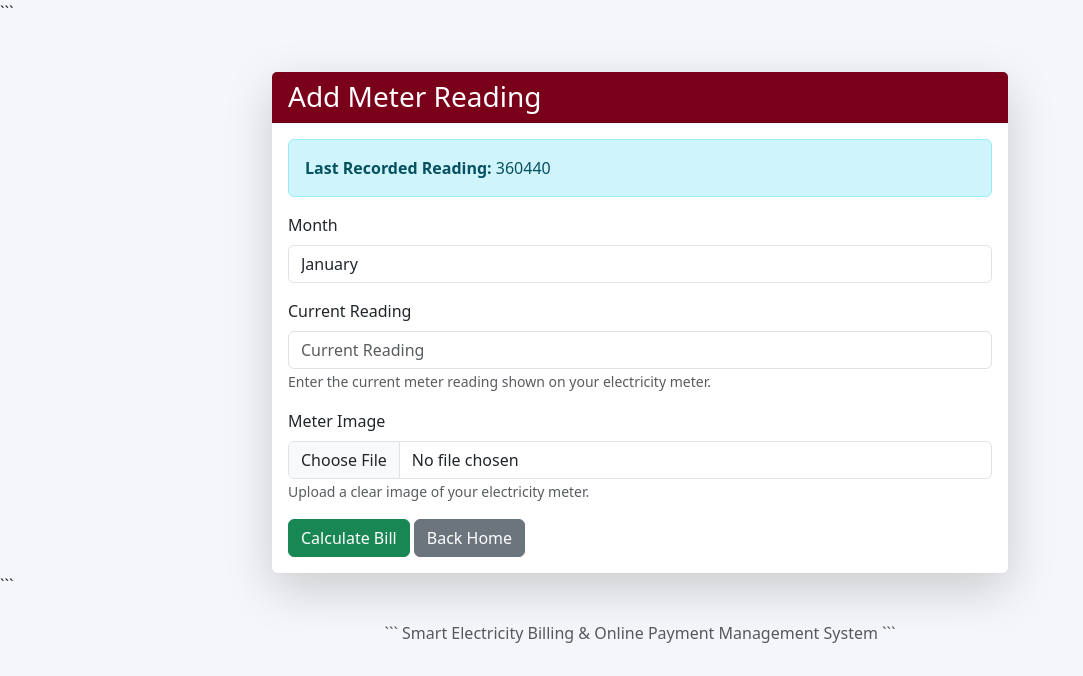
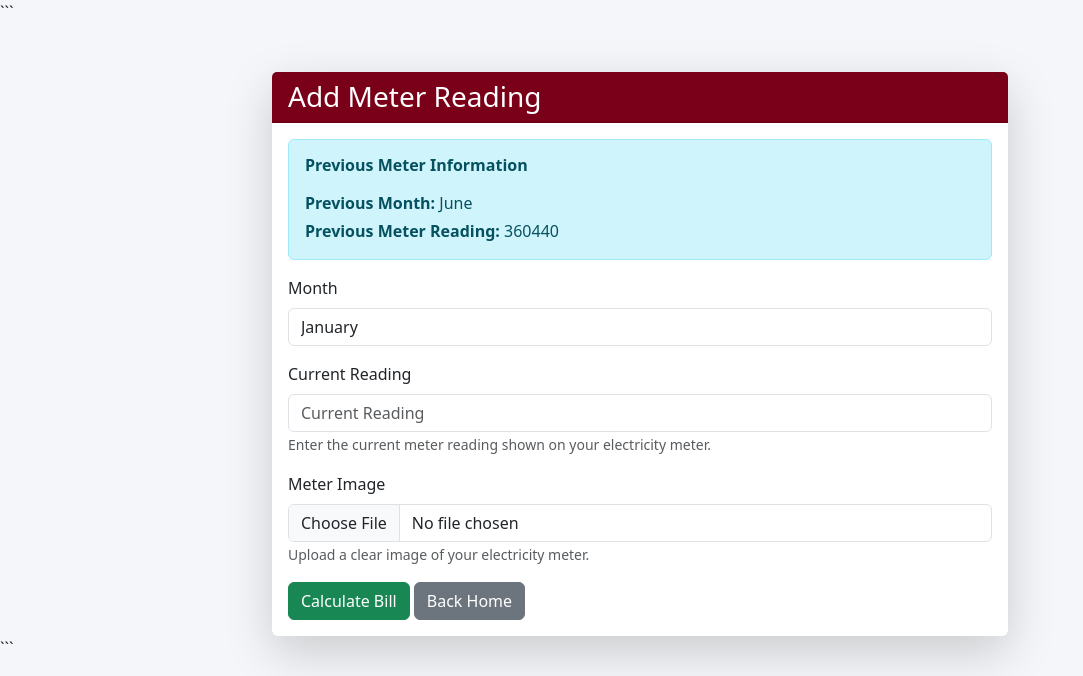
Before and after one commit to Perera012/electricity-billing-system, a Django app: page /add-reading/ in a window 1280 px wide. Shown: the part 150-826 px from the top of the page, without its empty margins (0-1083 px from the left). Before the commit the page ends 793 px from the top, so only its background shows below. Run offline with Django 5.2, Linux system fonts and the light colour scheme; a user stored in the database is signed in; data comes from the database, SQL or seed files in the repository.

Commit message:
Display previous month in meter reading form

```diff
--- a/billing/templates/billing/add_meter_reading.html
+++ b/billing/templates/billing/add_meter_reading.html
@@ -47,15 +47,23 @@
 
                     {% if last_reading %}
 
-                    <div class="alert alert-info">
+                <div class="alert alert-info">
 
-                        <strong>
-                            Last Recorded Reading:
-                        </strong>
+    <h6 class="mb-3">
+        <strong>Previous Meter Information</strong>
+    </h6>
 
-                        {{ last_reading.current_reading }}
+    <p class="mb-1">
+        <strong>Previous Month:</strong>
+        {{ last_reading.month }}
+    </p>
 
-                    </div>
+    <p class="mb-0">
+        <strong>Previous Meter Reading:</strong>
+        {{ last_reading.current_reading }}
+    </p>
+
+</div>
 
                     {% else %}
 
```
